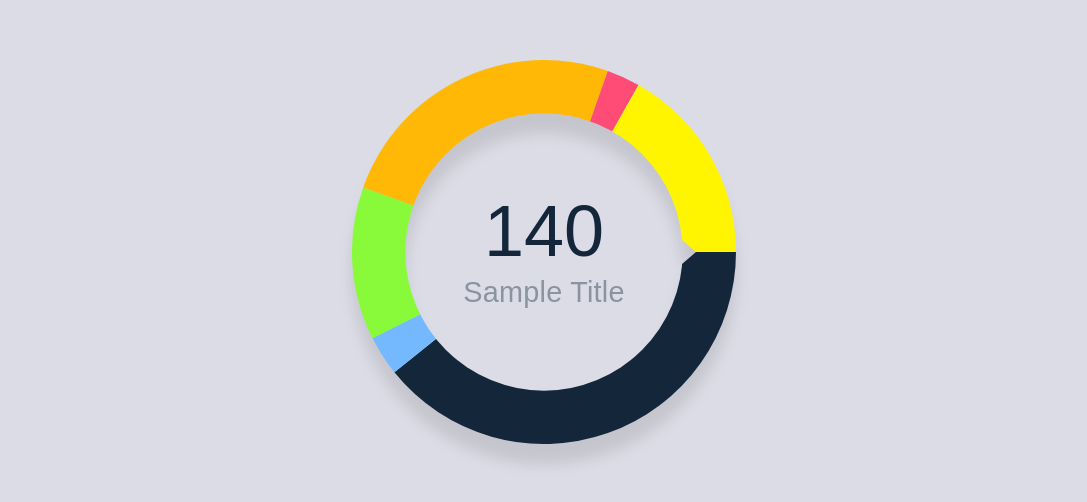
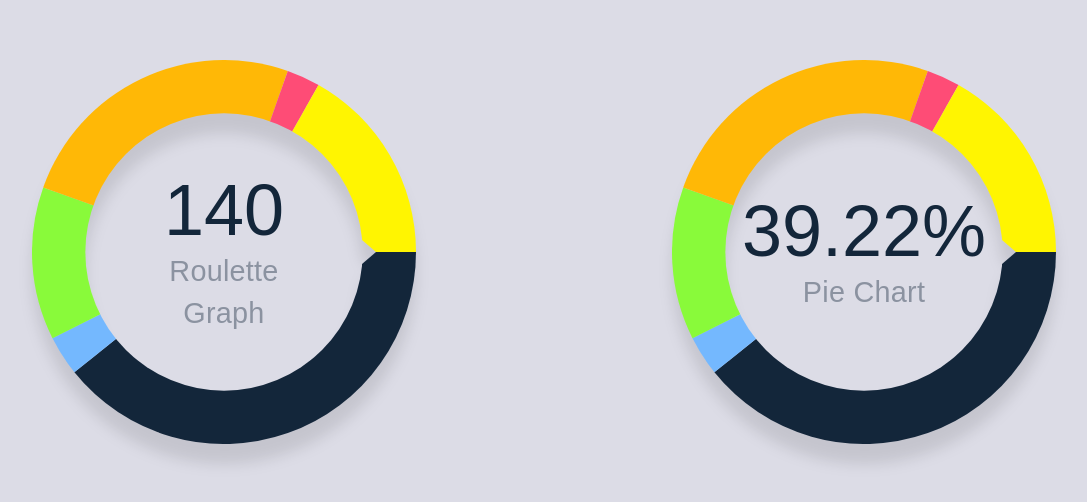
Before and after one commit to Carlos1006/Playground, a React (Vite) app: page /graph in a window 1280 px wide. Shown: the part 148-650 px from the top of the page, without its empty margins (96-1183 px from the left). Built offline with nearby package versions, Linux system fonts and the light colour scheme.

Commit message:
Correccion de tipos

```diff
--- a/src/components/rouletteGraph.tsx
+++ b/src/components/rouletteGraph.tsx
@@ -1,7 +1,5 @@
-import { CSSProperties, useCallback, useEffect, useRef, useState } from "react";
+import { FC, useCallback, useEffect, useId, useRef, useState, MouseEvent } from "react";
 import css from "../styles/rouletteGraph.module.scss";
-
-const COLORS = ["#13263a", "#74b8fe", "#89fa3a", "#ffb806", "#fe4c76", "#FFF501"];
 
 interface IObject {
   color: string;
@@ -11,14 +9,26 @@ interface IObject {
   angleRange: [number, number];
 }
 
-const RouletteGraph = () => {
+interface IRoulette {
+  relative?: boolean;
+  title?: string;
+}
+
+type VoidFunction = (e: globalThis.MouseEvent) => void;
+
+const COLORS = ["#13263a", "#74b8fe", "#89fa3a", "#ffb806", "#fe4c76", "#FFF501"];
+const view = 360;
+const half = view / 2;
+const R2D = 180 / Math.PI;
+const triangleSide = 25;
+const triangleHalf = triangleSide / 2;
+
+const RouletteGraph: FC<IRoulette> = ({
+  relative = false,
+  title = "Roulette Graph",
+}: IRoulette) => {
   const [values] = useState([140, 12, 46, 89, 10, 60]);
   const [objects, setObjects] = useState<IObject[]>([]);
-  const view = 360;
-  const half = view / 2;
-
-  const rotateRef = useRef<HTMLDivElement>(null);
-  const R2D = 180 / Math.PI;
   const [center, setCenter] = useState({ x: 0, y: 0 });
   const [angle, setAngle] = useState(0);
   const [rotation, setRotation] = useState(0);
@@ -28,11 +38,17 @@ const RouletteGraph = () => {
   const [lock, setLock] = useState(false);
   const [animate, setAnimate] = useState(false);
   const [cancelClick, setCancelClick] = useState(false);
+  const [current, setCurrent] = useState<IObject | null>(null);
 
-  const [current, setCurrent] = useState<IObject>({});
+  const rotateRef = useRef<HTMLDivElement>(null);
+  const rotateEventRef = useRef<VoidFunction | null>(null);
+  const stopEventRef = useRef<VoidFunction | null>(null);
+  const isMountedRef = useRef<boolean>(false);
+  const id = useId();
+  const maskId = `mask-${id}`;
 
   const start = useCallback(
-    (e) => {
+    (e:MouseEvent<HTMLDivElement>) => {
       if (rotateRef.current === null) return;
       e.preventDefault();
       const bb = rotateRef.current.getBoundingClientRect();
@@ -51,7 +67,7 @@ const RouletteGraph = () => {
       setStartAngle(newStartAngle);
       setActive(true);
     },
-    [R2D]
+    []
   );
 
   function convertirAngulo(angulo: number): number {
@@ -67,7 +83,7 @@ const RouletteGraph = () => {
   }
 
   const rotate = useCallback(
-    (e) => {
+    (e:globalThis.MouseEvent) => {
       e.preventDefault();
       if (!active || lock) return;
       setCancelClick(true);
@@ -78,7 +94,7 @@ const RouletteGraph = () => {
       setRotation(newRotation);
       setFinalAngle(convertirAngulo(angle + newRotation));
     },
-    [active, center, lock, startAngle, angle, R2D, cancelClick]
+    [active, center, lock, startAngle, angle]
   );
 
   const stop = useCallback(() => {
@@ -89,14 +105,21 @@ const RouletteGraph = () => {
     },100);
   }, [angle, rotation]);
 
-  useEffect(() => {
-    document.addEventListener("mousemove", rotate);
-    document.addEventListener("mouseup", stop);
-    return () => {
-      document.removeEventListener("mousemove", rotate);
-      document.removeEventListener("mouseup", stop);
-    };
-  }, [rotate, stop]);
+  const onSectorClick = useCallback(
+    async(object: IObject) => {
+      if (cancelClick) return;
+      if(lock) return;
+      setLock(true);
+      setAnimate(true);
+      const averageAngle = (object.angleRange[0] + object.angleRange[1]) / 2;
+      const refAngle = invertirAngulo(averageAngle);
+      setFinalAngle(convertirAngulo(refAngle));
+      setAngle(refAngle);
+      await new Promise((resolve) => setTimeout(resolve, 500));
+      setAnimate(false);
+      setLock(false);
+    }, [cancelClick, lock]);
+
 
   useEffect(() => {
     const objects_: IObject[] = [];
@@ -128,7 +151,7 @@ const RouletteGraph = () => {
       });
     });
     setObjects(objects_);
-  }, []);
+  }, [values]);
 
   useEffect(() => {
     const refAngle = invertirAngulo(finalAngle);
@@ -140,31 +163,53 @@ const RouletteGraph = () => {
 
   }, [finalAngle, objects]);
 
-  const onSectorClick = async(object: IObject) => {
-    if (cancelClick) return;
-    if(lock) return;
-    setLock(true);
-    setAnimate(true);
-    const averageAngle = (object.angleRange[0] + object.angleRange[1]) / 2;
-    const refAngle = invertirAngulo(averageAngle);
-    setFinalAngle(convertirAngulo(refAngle));
-    setAngle(refAngle);
-    await new Promise((resolve) => setTimeout(resolve, 500));
-    setAnimate(false);
-    setLock(false);
-  }
 
-  const triangleSide = 25;
-  const triangleHalf = triangleSide / 2;
+  useEffect(() => {
+    rotateEventRef.current = rotate;
+    stopEventRef.current = stop;
+  }, [rotate, stop]);
+
+
+  useEffect(() => {
+    isMountedRef.current = true;
+     // Función para manejar el evento "mousemove"
+    const handleMouseMove = (e: globalThis.MouseEvent) => {
+      if (isMountedRef.current && rotateEventRef.current) {
+        rotateEventRef.current(e);
+      }
+    };
+
+    // Función para manejar el evento "mouseup"
+    const handleMouseUp = (e: globalThis.MouseEvent) => {
+      if (isMountedRef.current && stopEventRef.current) {
+        stopEventRef.current(e);
+      }
+    };
+
+    // Agregar los event listeners al documento
+    document.addEventListener("mousemove", handleMouseMove);
+    document.addEventListener("mouseup", handleMouseUp);
+
+    // Función de limpieza para eliminar los event listeners al desmontar el componente
+    return () => {
+      isMountedRef.current = false; // Marcar que el componente se desmonta
+      document.removeEventListener("mousemove", handleMouseMove);
+      document.removeEventListener("mouseup", handleMouseUp);
+    };
+  }, []);
 
   return (
     <>
       <div className={css.container}>
         <div className={css.center}>
           <span>
-            {current.value}
+            {relative ?
+              `${current?.percent.toFixed(2)}%`
+              :
+              `${current?.value}`
+          }
           </span>
-          <label>Sample Title</label>
+          <label>{title}</label>
         </div>
         <div
           onMouseDown={start}
@@ -178,7 +223,7 @@ const RouletteGraph = () => {
           }}
         >
           <svg viewBox={`0 0 ${view} ${view}`}>
-            <mask id="hole">
+            <mask id={maskId}>
               <g className={`${animate ? css.animate : ""}`} transform={`rotate(${-finalAngle} ${half} ${half})`}>
                 <rect width="100%" height="100%" fill="white" />
                 <polygon points={`${view - (50 + 2)},${half - triangleHalf} ${view - (50 + 2)},${half + triangleHalf} ${view - 50 + triangleHalf},${half}`} fill="black" />
@@ -188,7 +233,7 @@ const RouletteGraph = () => {
             {objects.map((object: IObject, index: number) => {
               return (
                 <path
-                  mask="url(#hole)"
+                  mask={`url(#${maskId})`}
                   key={index}
                   d={object.d}
                   style={{ fill: object.color }}
--- a/src/pages/page_09.tsx
+++ b/src/pages/page_09.tsx
@@ -4,8 +4,9 @@ import css from "../styles/page.module.scss";
 const Page_09 = () => {
   return (
     <>
-      <div className={`${css.page}`}>
+      <div className={`${css.page}`} style={{flexDirection: 'row', justifyContent: 'space-around'}}>
         <RouletteGraph />
+        <RouletteGraph relative title="Pie Chart" />
       </div>
     </>
   );
```
